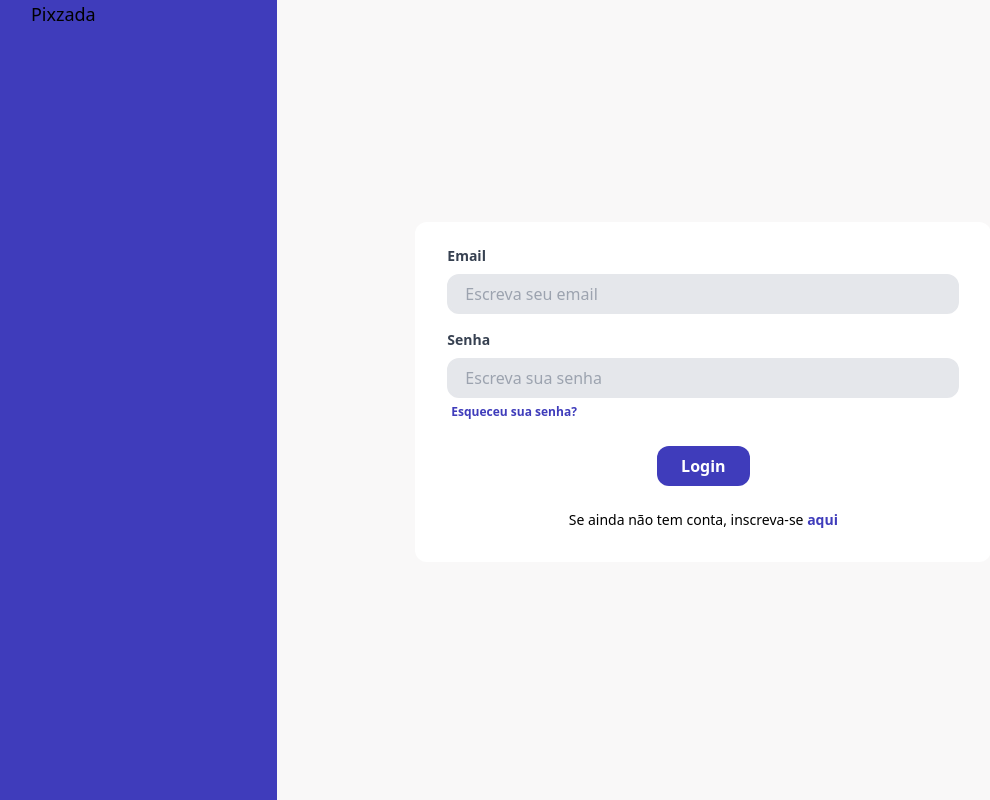
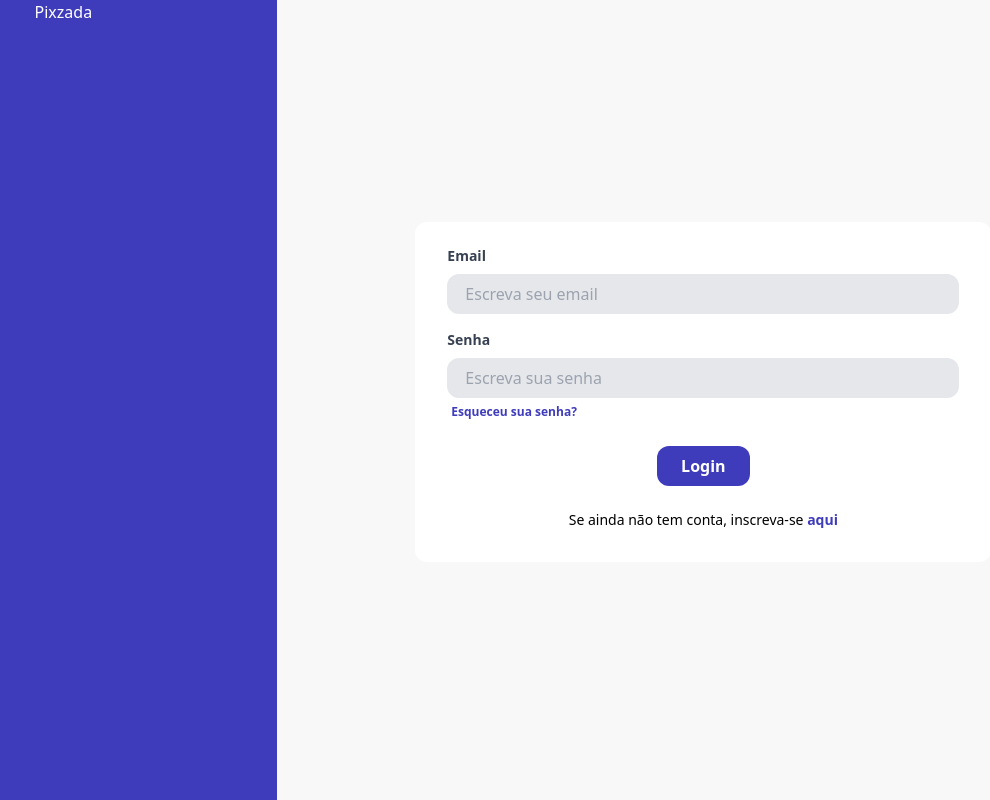
Before and after one commit to macieeel/front_siteCES22, a Next.js app: page /login in a window 1280 px wide. Shown: the whole page, without its empty margins (150-1140 px from the left). Built offline with nearby package versions, Linux system fonts and the light colour scheme.

Commit message:
minor styles alterations

```diff
--- a/src/pages/login.jsx
+++ b/src/pages/login.jsx
@@ -32,8 +32,8 @@ export default function Login() {
                 <title>Login</title>
             </Head>
             <div className="flex h-full">
-                <div className="w-1/3 bg-primary flex align-center justify-center">
-                    <p className="text-lg font-medium">Pixzada</p>
+                <div className="w-1/3 bg-primary h-full flex align-center justify-center">
+                    <p className="font-lg font-medium text-white">Pixzada</p>
                 </div>
                 <div className="flex flex-grow mx-4 justify-center items-center">
                     <div className="w-full max-w-xl bg-white rounded-xl px-8 pt-6 pb-8 mb-4">
```
